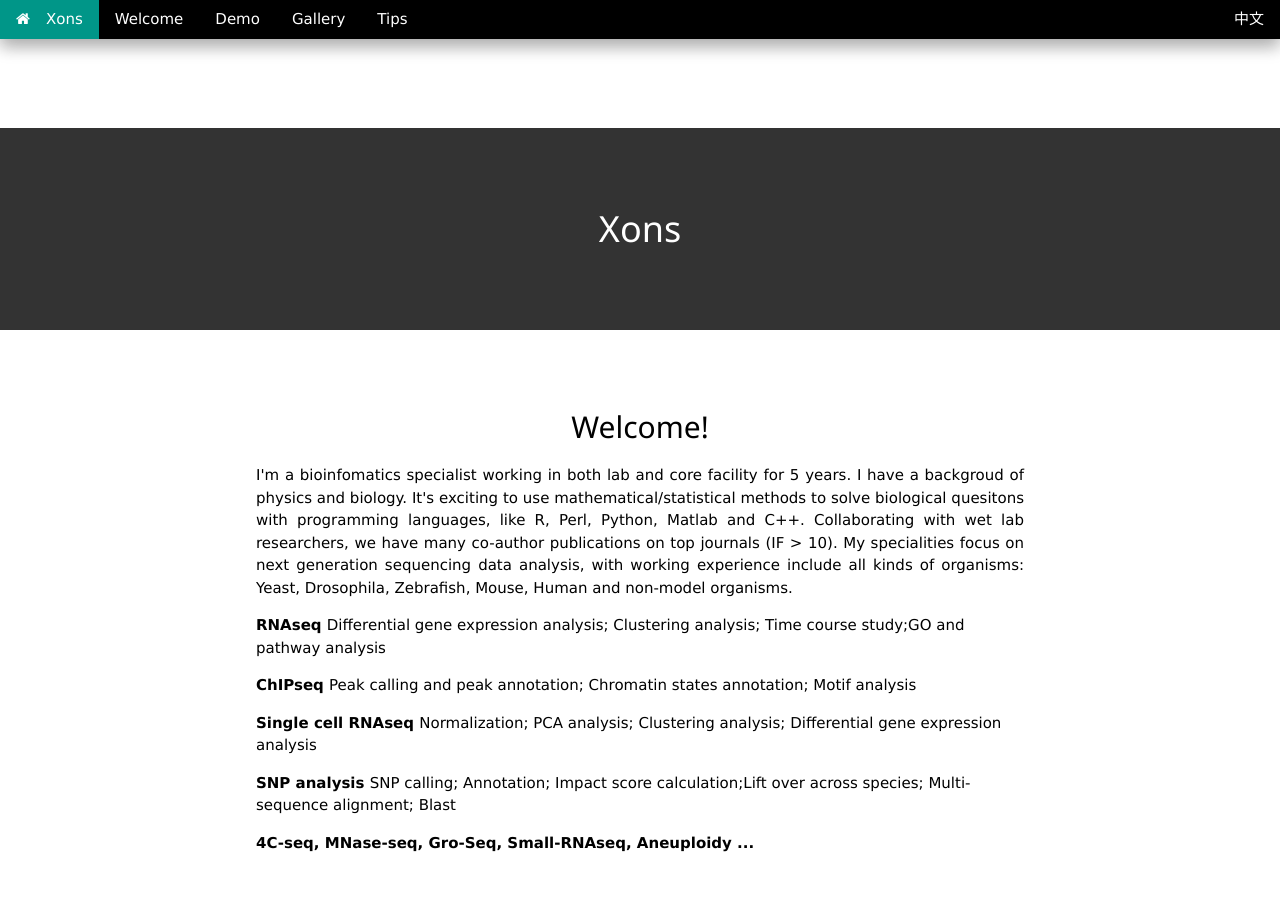
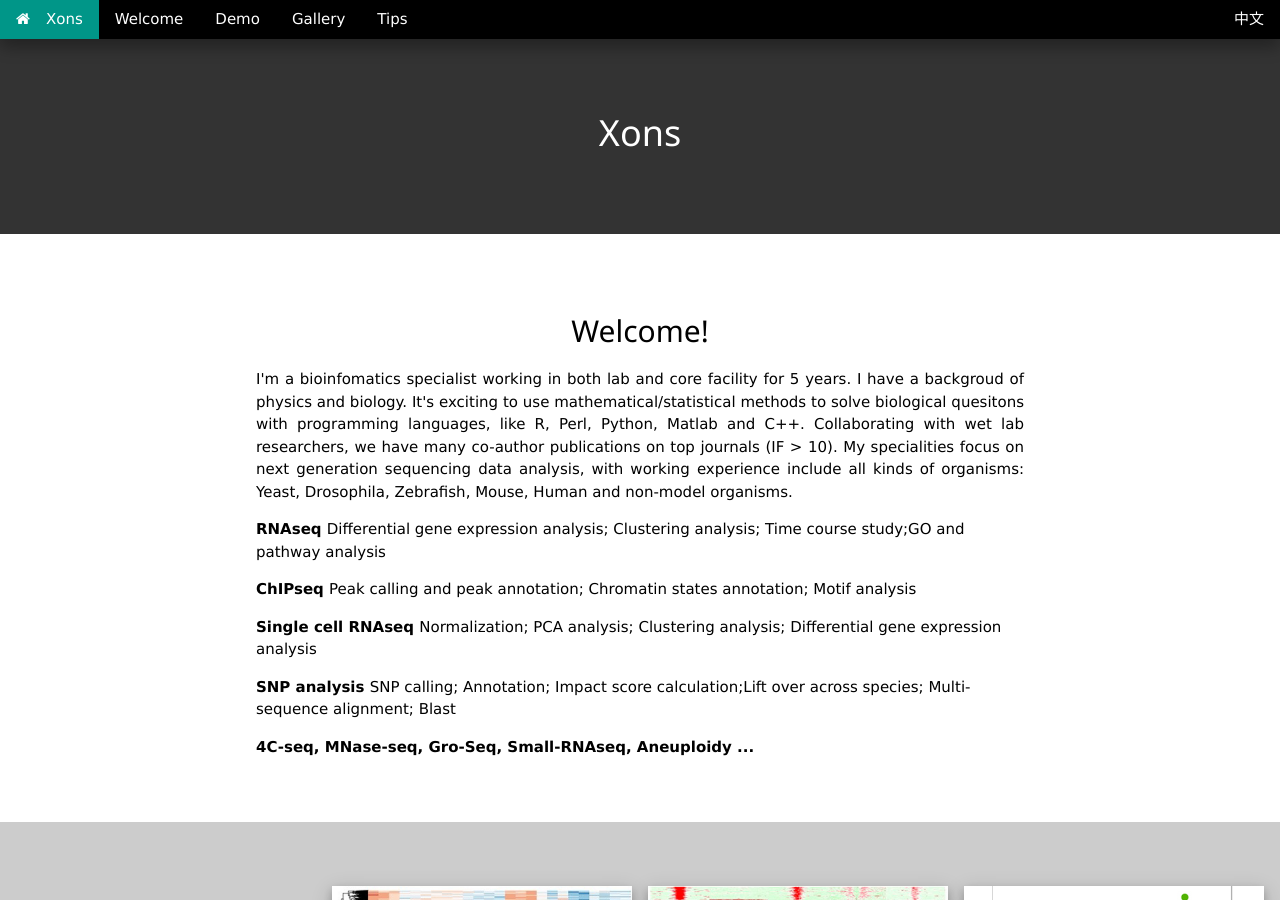
Before and after one commit to xons/xons.github.io, a Jekyll site: the page built from index.html, in a window 1280 px wide and 900 px high. Built offline with Jekyll 4.4.1, drawn with Linux system fonts in a browser that asks for light colours; nearby versions of some CDN libraries; library files that are not in the unit come from our copies.

Commit message:
Update index.html

```diff
--- a/index.html
+++ b/index.html
@@ -3,7 +3,7 @@ layout: default
 title: Xons
 ---
 <!-- Header image -->
-<div class="w3-container w3-padding-64">
+<div class="w3-container w3-padding-16">
 </div>
 <div class="w3-container w3-center w3-padding-64 w3-theme-l1">
     <h1> Xons </h1>
```
